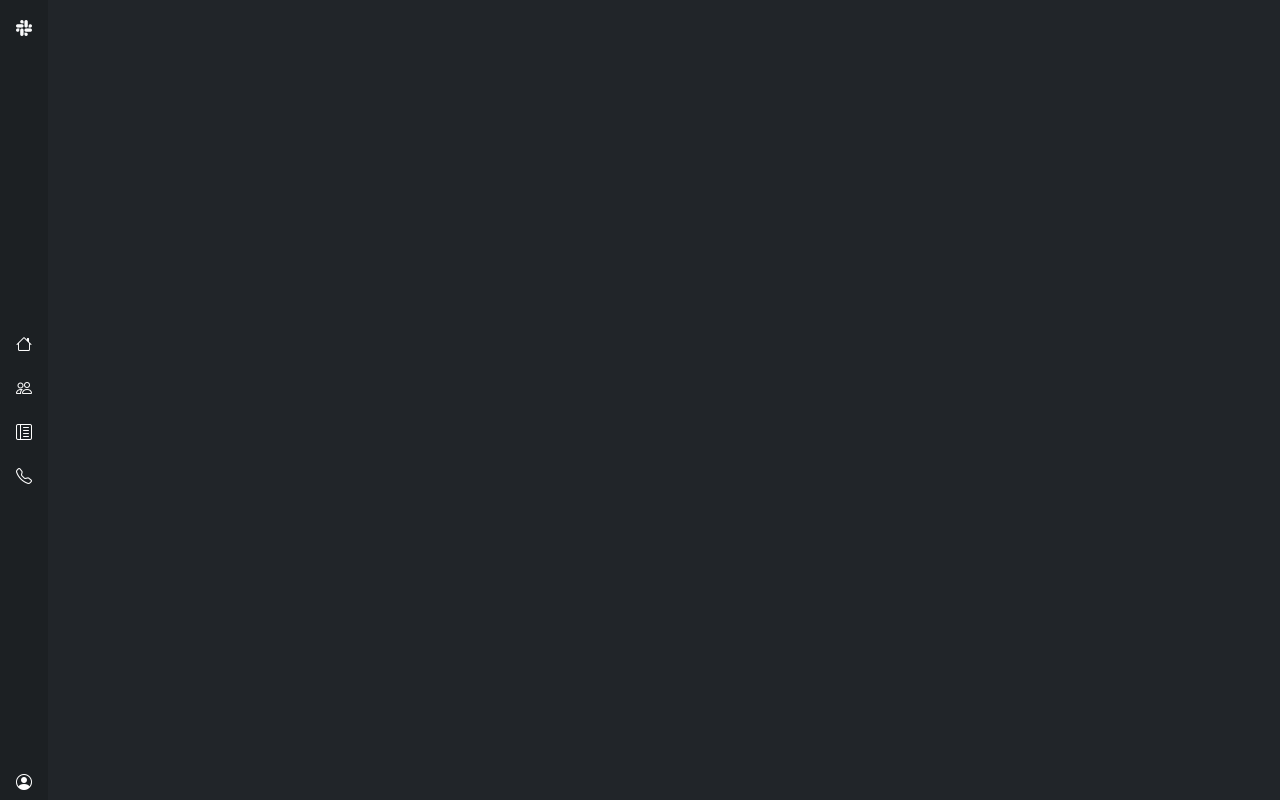
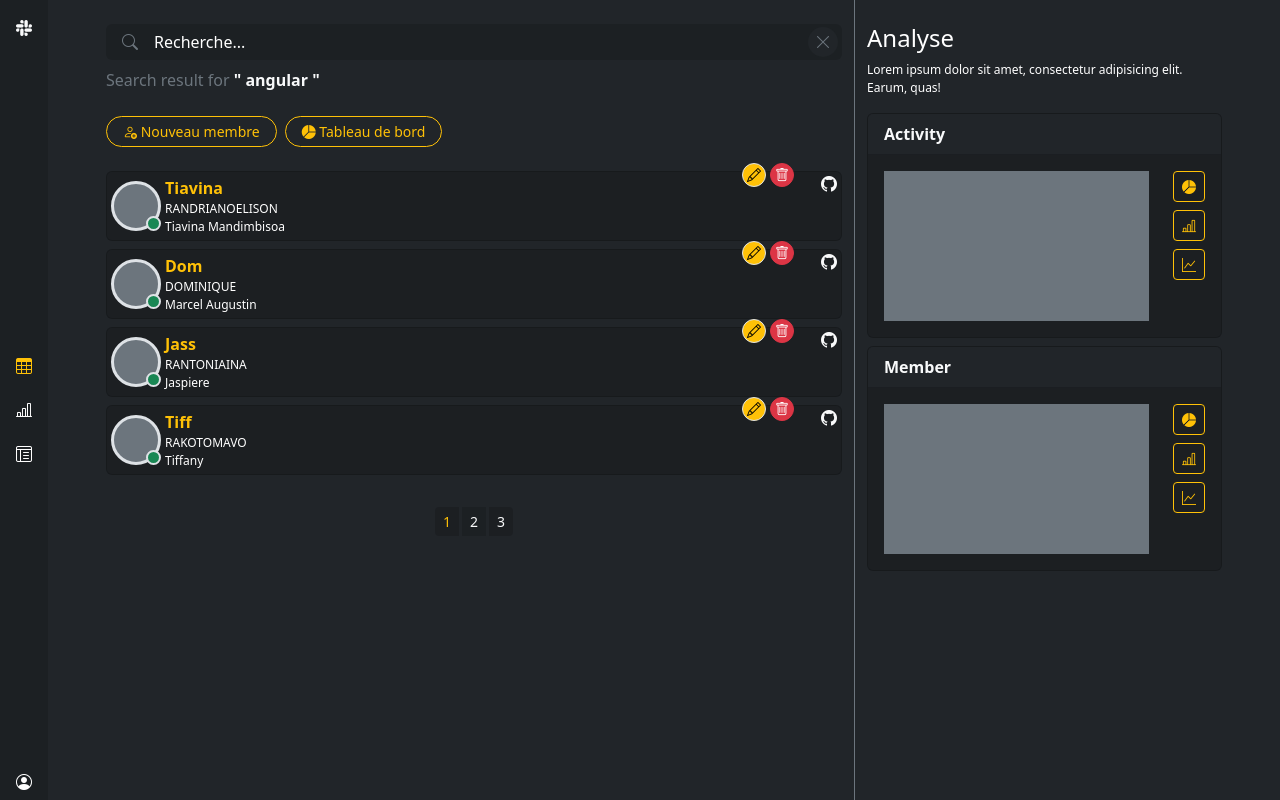
Before and after one commit to TiavinaTiTi/CommunityBackOffice, an Angular app: page /dashboard in a window 1280 px wide. Before the commit this address led to /. Built offline with nearby package versions, Linux system fonts and the light colour scheme.

Commit message:
Mise en place template dashboard-page de gestion membre

```diff
--- a/src/app/app.component.ts
+++ b/src/app/app.component.ts
@@ -49,11 +49,11 @@ export class AppComponent {
   root = inject(Router)
 
   menus = [
-    {icon: 'bi-house', title: 'home', root: '/home'},
-    {icon: 'bi-people', title: 'team', root: '/team'},
+    {icon: 'bi-table', title: 'home', root: '/dashboard'},
+    {icon: 'bi-bar-chart-line', title: 'team', root: '/team'},
     // {icon: 'bi-clipboard-check', title: 'training', root: '/training'},
-    {icon: 'bi-layout-text-sidebar-reverse', title: 'document', root: '/docs'},
-    {icon: 'bi-telephone', title: 'contact', root: '/contact'},
+    {icon: 'bi-layout-text-window-reverse', title: 'document', root: '/docs'},
+    // {icon: 'bi-telephone', title: 'contact', root: '/contact'},
   ]
 
   menuLogin = {icon: 'bi-person-circle', title: 'login', root: '/login'}
--- a/src/app/app.routes.ts
+++ b/src/app/app.routes.ts
@@ -4,8 +4,10 @@ import {ContactPageComponent} from "./views/contact-page/contact-page.component"
 import {LoginPageComponent} from "./views/login-page/login-page.component";
 import {DocumentPageComponent} from "./views/document-page/document-page.component";
 import {SignUpPageComponent} from "./views/sign-up-page/sign-up-page.component";
+import {DashboardPageComponent} from "./views/dashboard-page/dashboard-page.component";
 export const routes: Routes = [
-  { path: '', redirectTo: '/home', pathMatch: "full" },
+  { path: '', redirectTo: '/dashboard', pathMatch: "full" },
+  { path: 'dashboard', component: DashboardPageComponent, data: { animation: 'home' } },
   { path: 'home', component: HomePageComponent, data: { animation: 'home' } },
   {
     path: 'team',
--- /dev/null
+++ b/src/app/views/dashboard-page/dashboard-page.component.html
@@ -0,0 +1,109 @@
+<div class="row h-100">
+  <div class="col-8 pt-4">
+    <div class="">
+      <div class="position-relative d-flex justify-content-center align-items-center">
+        <div class="position-absolute start-0 ms-3">
+          <i class="bi-search text-secondary"></i>
+        </div>
+        <input type="text" class="ps-5 form-control border-0 rounded-2 bg-dark-2 text-white" placeholder="Recherche...">
+        <button class="bg-dark border-white border-0 rounded-circle position-absolute end-0 mx-1" style="width: 30px; height: 30px">
+          <i class="bi-x-lg text-secondary"></i>
+        </button>
+      </div>
+    </div>
+    <div class="text-secondary mt-2">
+      Search result for
+      <span class="text-light fw-semibold">" angular "</span>
+    </div>
+    <div class="d-flex gap-2 mt-4">
+      <a href="" class="btn btn-sm btn-outline-warning  rounded-pill px-3">
+        <i class="bi-person-add"></i>
+        Nouveau membre
+      </a>
+      <a href="" class="btn btn-sm btn-outline-warning  rounded-pill px-3">
+        <i class="bi-pie-chart-fill"></i>
+        Tableau de bord
+      </a>
+    </div>
+    <div class="mt-4">
+      @if(person$ | async; as person){
+        <div class="d-flex flex-column gap-2">
+          @for (item  of person.content; track $index){
+            <div class="position-relative">
+              <div class="position-absolute z-1 end-0 me-5" style="top: -8px;">
+                <div class="d-flex gap-1">
+                  <a href="" class="btn btn-sm rounded-circle btn-warning p-0 border" style="width: 24px; height: 24px;">
+                    <i class="bi-pencil"></i>
+                  </a>
+                  <a href="" class="btn btn-sm rounded-circle btn-danger p-0" style="width: 24px; height: 24px;">
+                    <i class="bi-trash"></i>
+                  </a>
+                </div>
+              </div>
+              <app-item-card-person [member]="item"></app-item-card-person>
+            </div>
+          }
+        </div>
+      }
+    </div>
+    <div class="pt-4">
+      <app-pageable></app-pageable>
+    </div>
+  </div>
+  <div class="col-4 border-start border-secondary pt-4">
+    <h4>Analyse</h4>
+    <p class="fs-7">Lorem ipsum dolor sit amet, consectetur adipisicing elit. Earum, quas!</p>
+    <div class="d-flex flex-column gap-2">
+      <div class="card bg-dark-2">
+        <div class="card-header bg-dark text-light fw-semibold">
+          Activity
+        </div>
+        <div class="card-body">
+          <div class="row">
+            <div class="col">
+              <svg class="bg-secondary" width="100%"></svg>
+            </div>
+            <div class="col-auto">
+              <div class="d-flex flex-column gap-2">
+                <a href="" class="btn btn-sm btn-outline-warning">
+                  <i class="bi-pie-chart-fill"></i>
+                </a>
+                <a href="" class="btn btn-sm btn-outline-warning">
+                  <i class="bi-bar-chart-line"></i>
+                </a>
+                <a href="" class="btn btn-sm btn-outline-warning">
+                  <i class="bi-graph-up"></i>
+                </a>
+              </div>
+            </div>
+          </div>
+        </div>
+      </div>
+      <div class="card bg-dark-2">
+        <div class="card-header bg-dark text-light fw-semibold">
+          Member
+        </div>
+        <div class="card-body">
+          <div class="row">
+            <div class="col">
+              <svg class="bg-secondary" width="100%"></svg>
+            </div>
+            <div class="col-auto">
+              <div class="d-flex flex-column gap-2">
+                <a href="" class="btn btn-sm btn-outline-warning">
+                  <i class="bi-pie-chart-fill"></i>
+                </a>
+                <a href="" class="btn btn-sm btn-outline-warning">
+                  <i class="bi-bar-chart-line"></i>
+                </a>
+                <a href="" class="btn btn-sm btn-outline-warning">
+                  <i class="bi-graph-up"></i>
+                </a>
+              </div>
+            </div>
+          </div>
+        </div>
+      </div>
+    </div>
+  </div>
+</div>
--- /dev/null
+++ b/src/app/views/dashboard-page/dashboard-page.component.scss
@@ -0,0 +1,11 @@
+.bg-dark-2{
+  background: #00000026;
+}
+
+input::placeholder{
+  color: white;
+}
+
+.border-solid{
+  border: solid;
+}
--- /dev/null
+++ b/src/app/views/dashboard-page/dashboard-page.component.ts
@@ -0,0 +1,26 @@
+import {Component, inject} from '@angular/core';
+import {ReactiveFormsModule} from "@angular/forms";
+import {ItemCardPersonComponent} from "../../shared/components/item-card-person/item-card-person.component";
+import {MemberService} from "../../shared/services/memberService/member.service";
+import {Observable} from "rxjs";
+import {MemberPageModel} from "../../core/models/member-page.model";
+import {AsyncPipe} from "@angular/common";
+import {PageableComponent} from "../../shared/components/pageable/pageable.component";
+
+@Component({
+  selector: 'app-dashboard-page',
+  standalone: true,
+  imports: [
+    ReactiveFormsModule,
+    ItemCardPersonComponent,
+    AsyncPipe,
+    PageableComponent
+  ],
+  templateUrl: './dashboard-page.component.html',
+  styleUrl: './dashboard-page.component.scss'
+})
+export class DashboardPageComponent {
+  memberService: MemberService = inject(MemberService)
+  person$:Observable<MemberPageModel> = this.memberService.getAllMembers()
+
+}
```
Also changed, not shown: 1 other file (tests, documents, lock files or other folders).
